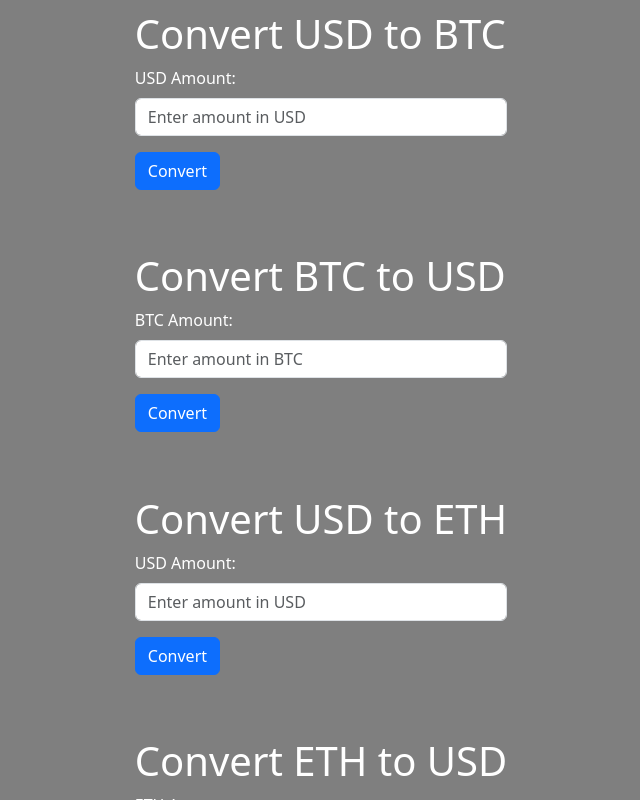
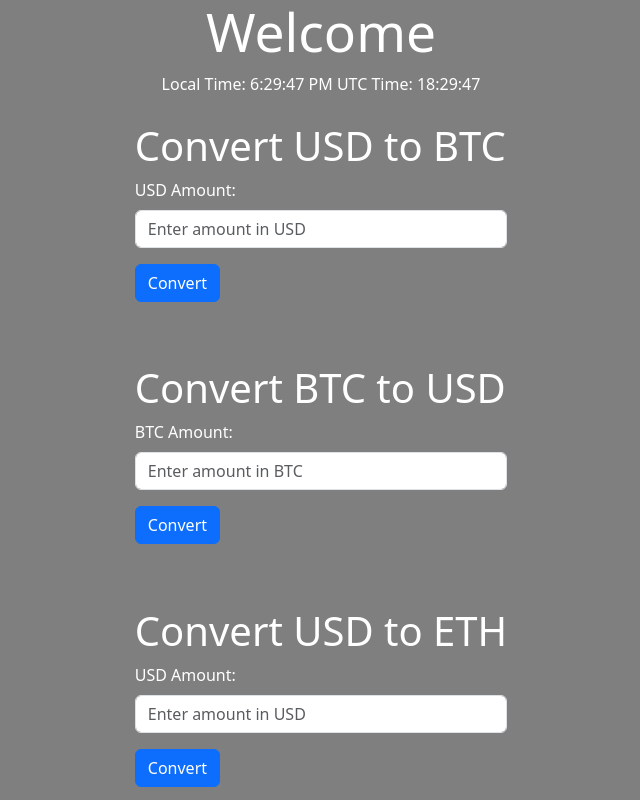
Before and after one commit to pairnon/converter, a website: page public/index.html in a window 1280 px wide. Shown: the whole page, without its empty margins (319-959 px from the left). Drawn offline with nearby package versions, Linux system fonts and the light colour scheme.

Commit message:
Add time

```diff
--- /dev/null
+++ b/public/continuous.js
@@ -0,0 +1,31 @@
+function updateTime() {
+	var now = new Date();
+	var hours = now.getHours();
+	var minutes = now.getMinutes();
+	var seconds = now.getSeconds();
+	var ampm = hours >= 12 ? 'PM' : 'AM';
+	hours = hours % 12;
+	hours = hours ? hours : 12; // the hour '0' should be '12'
+	minutes = minutes < 10 ? '0' + minutes : minutes;
+	seconds = seconds < 10 ? '0' + seconds : seconds;
+	var currentTime = hours + ':' + minutes + ':' + seconds + ' ' + ampm;
+	document.getElementById('currentTime').innerHTML = currentTime;
+}
+
+function updateUTCTime() {
+    var now = new Date();
+    var utcHours = now.getUTCHours();
+    var utcMinutes = now.getUTCMinutes();
+    var utcSeconds = now.getUTCSeconds();
+    utcHours = utcHours < 10 ? '0' + utcHours : utcHours;
+    utcMinutes = utcMinutes < 10 ? '0' + utcMinutes : utcMinutes;
+    utcSeconds = utcSeconds < 10 ? '0' + utcSeconds : utcSeconds;
+    var currentUTCTime = utcHours + ':' + utcMinutes + ':' + utcSeconds;
+    document.getElementById('currentUTCTime').innerHTML = currentUTCTime;
+}
+
+updateTime();
+setInterval(updateTime, 1000);
+
+updateUTCTime();
+setInterval(updateUTCTime, 1000);
--- a/public/index.html
+++ b/public/index.html
@@ -9,6 +9,8 @@
 </head>
 <body>
     <div class="container">
+        <h1 class="pagetitle">Welcome</h1>
+        <p>Local Time: <span class="time" id="currentTime"></span> UTC Time: <span class="time" id="currentUTCTime"></span></p>
         <div class="forms">
             <h1>Convert USD to BTC</h1>
             <form id="USDtoBTC">
@@ -61,5 +63,6 @@
         </div>
     </div>
 <script src="converter.js"></script>
+<script src="continuous.js"></script>
 </body>
 </html>
```
